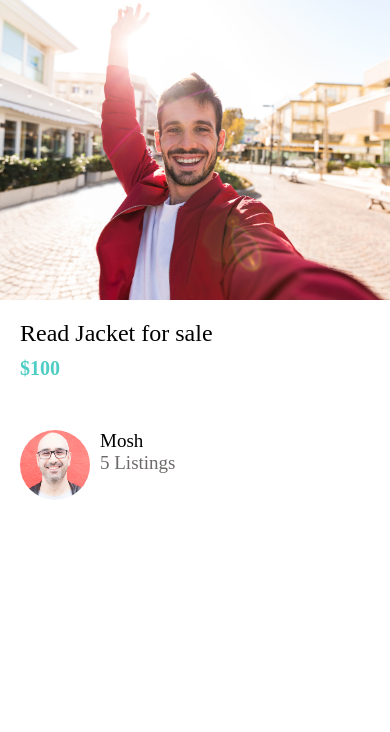
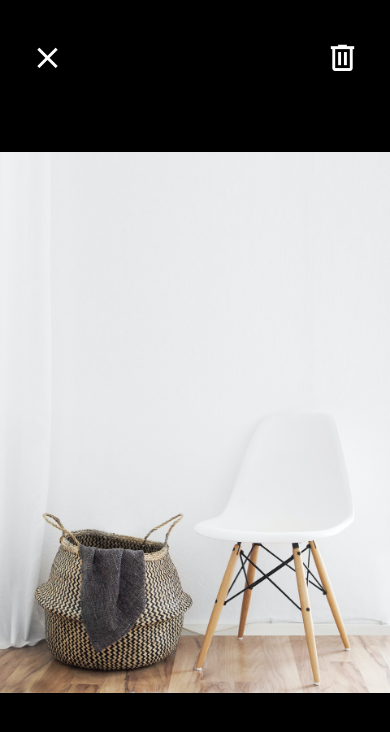
Before and after one commit to geoffcfchen/DoneWithIt, a React Native app: screen / in a window 390 px wide. Shown: the top 732 px of the page. Built offline with nearby package versions, Linux system fonts and the light colour scheme.

Commit message:
finsih viewimagescreen

```diff
--- a/App.js
+++ b/App.js
@@ -19,7 +19,7 @@
 import ListingDetailsScreen from "./app/screens/ListingDetailsScreen";
 
 export default function App() {
-  return <ListingDetailsScreen></ListingDetailsScreen>;
+  return <ViewImageScreen></ViewImageScreen>;
 }
 
 //
--- a/app/screens/ViewImageScreen.js
+++ b/app/screens/ViewImageScreen.js
@@ -1,13 +1,26 @@
 import React from "react";
 import { Image, StyleSheet, View } from "react-native";
+import { MaterialCommunityIcons } from "@expo/vector-icons";
 
 import colors from "../config/colors";
 
 function ViewImageScreen(props) {
   return (
     <View style={styles.container}>
-      <View style={styles.closeIcon}></View>
-      <View style={styles.deleteIcon}></View>
+      <View style={styles.closeIcon}>
+        <MaterialCommunityIcons
+          name="close"
+          color="white"
+          size={35}
+        ></MaterialCommunityIcons>
+      </View>
+      <View style={styles.deleteIcon}>
+        <MaterialCommunityIcons
+          name="trash-can-outline"
+          color="white"
+          size={35}
+        ></MaterialCommunityIcons>
+      </View>
       <Image
         resizeMode="contain"
         style={styles.image}
@@ -19,9 +32,6 @@
 
 const styles = StyleSheet.create({
   closeIcon: {
-    width: 50,
-    height: 50,
-    backgroundColor: colors.primary,
     position: "absolute",
     top: 40,
     left: 30,
@@ -31,9 +41,6 @@
     flex: 1,
   },
   deleteIcon: {
-    width: 50,
-    height: 50,
-    backgroundColor: colors.seconary,
     position: "absolute",
     top: 40,
     right: 30,
```
